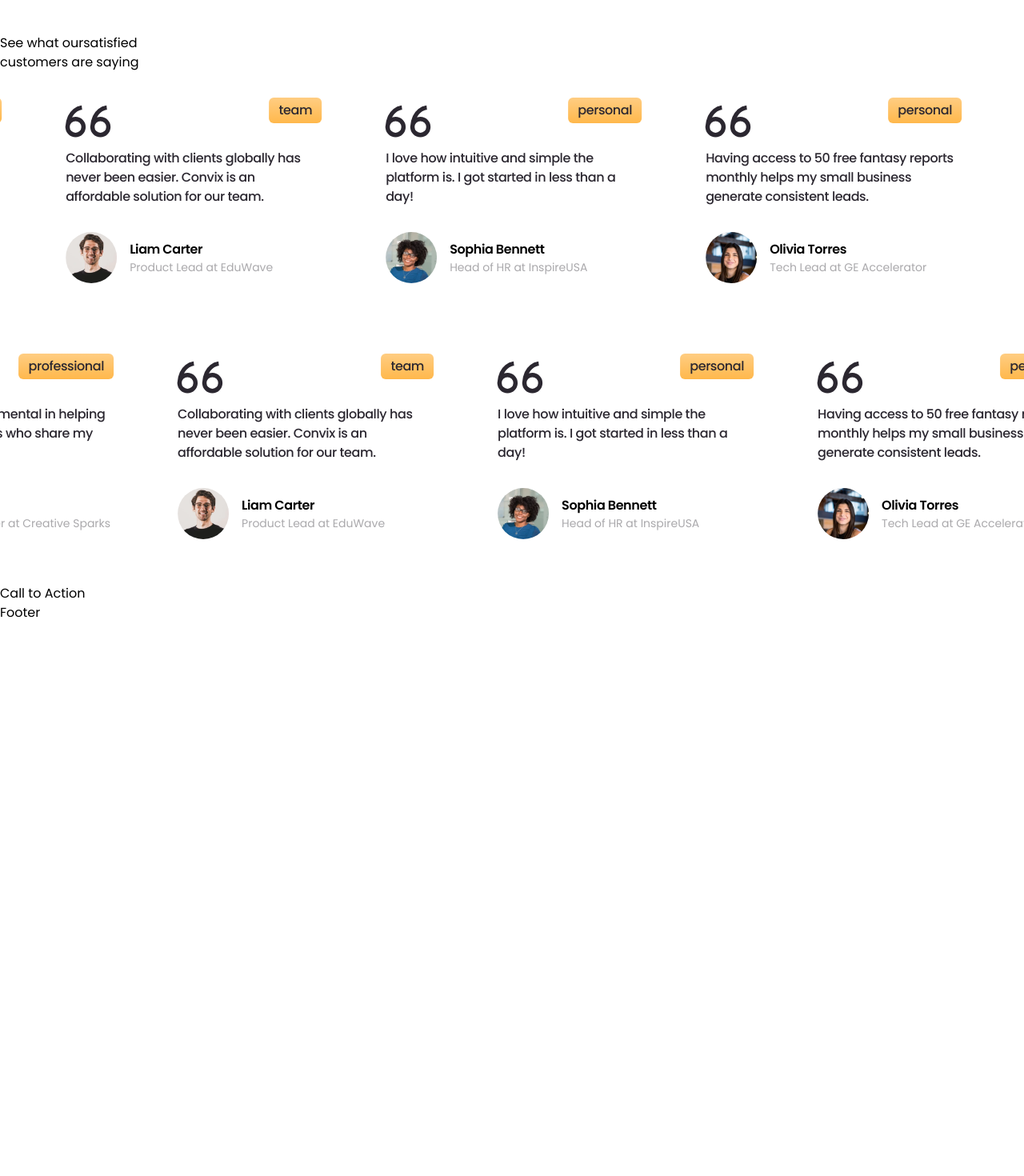
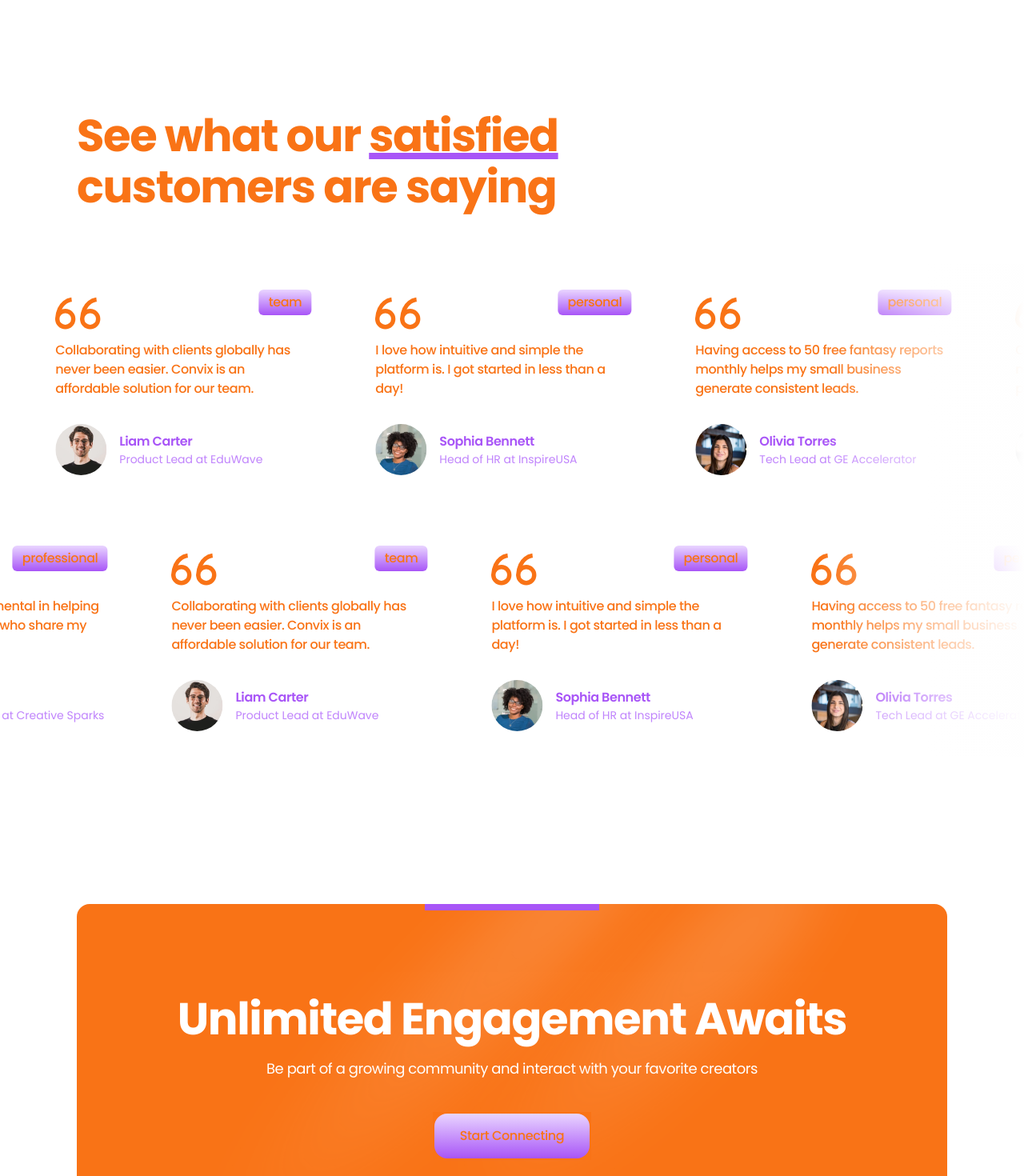
Before and after one commit to SANAPARVEEN-cmd/Convix-Saas-landing-page, a React (Vite) app: page / in a window 1280 px wide. Shown: the part 4120-5590 px from the top of the page at 80% size. Before the commit the page ends 4898 px from the top, so only its background shows below. Built offline with nearby package versions, Linux system fonts and the light colour scheme; a web font is replaced by a local one.

Commit message:
feat: complete testimonial section and add CTA with improved UI

```diff
--- a/src/sections/CTA.jsx
+++ b/src/sections/CTA.jsx
@@ -1,7 +1,25 @@
 export default function CTA() {
   return (
-    <section>
-      Call to Action
+    <section className="m-auto  px-24 max-w-[90rem] py-16">
+      <div className="relative flex flex-col items-center bg-orange-500 px-8 py-28 rounded-2xl overflow-hidden">
+
+
+      <div className="absolute top-0 z-10 h-2 w-1/5 bg-purple-500"/>
+
+      <div className="absolute left-[4%] h-28 w-[50rem] -rotate-45 rounded-[50%] bg-gradient-to-l from-white to-transparent opacity-20 blur-2xl "/>
+      <div className="visible absolute  left-[35%] h-28 w-[40rem] -rotate-45 rounded-[50%] bg-gradient-to-l from-white to-transparent opacity-20 blur-2xl "/>
+        <h3 className="mb-4 font-bold text-[3.5rem]/[4rem] text-center text-white tracking-tight">Unlimited Engagement Awaits</h3>
+        <p className="pb-10 text-center text-lg text-white tracking-tight">
+          Be part of a growing community and interact with your favorite
+          creators
+        </p>
+        <div className="z-10 bg-gradient-to-b from-orange-500 to-orange-500 p-[.125rem]">
+        <button className="rounded-2xl bg-gradient-to-t from-purple-500 to-purple-200 px-8 py-4 font-medium tracking-tight text-orange-500 transition-all duration-200 hover:text-white hover:drop-shadow-[0_0px_35px_rgba(255,184,76,0.2)] ">
+          Start Connecting
+        </button>
+      </div>
+      </div>
+
     </section>
-  )
+  );
 }
--- a/src/sections/Testimonial/Testimonial.jsx
+++ b/src/sections/Testimonial/Testimonial.jsx
@@ -4,16 +4,16 @@ export default function Testimonial({testimonial}) {
     <figure className="inline-block bg-white-sha mr-4 px-8 py-8 rounded-2xl w-96">
       <blockquote className="text-wrap">
         <div className="flex justify-between items-start mb-2 ">
-          < TfiQuoteLeft className="w-14 h-14 text-primary-500 overflow-visible stroke-[.04rem]"/>
-          <p className="bg-gradient-to-t from-accent-500 to-accent-200 px-3 py-1 rounded-md font-medium text-primary-500 text-small tracking-tight ">{testimonial.program}</p>
+          < TfiQuoteLeft className="w-14 h-14 text-orange-500 overflow-visible stroke-[.04rem]"/>
+          <p className="bg-gradient-to-t from-purple-500 to-purple-200 px-3 py-1 rounded-md font-medium text-orange-500 text-small tracking-tight ">{testimonial.program}</p>
         </div>
-        <p className="mb-8 font-medium text-primary-500 tracking-tight">{testimonial.description}</p>
+        <p className="mb-8 font-medium text-orange-500 tracking-tight">{testimonial.description}</p>
 
         <div className="flex items-center gap-x-4 ">
           <img src= {testimonial.image} alt = {testimonial.name} className="rounded-full h-16 w-16 "/>
           <div>
-            <cite className="font-semibold not-italic tracking-tight">{testimonial.name}</cite>
-            <p className="text-sm text-primary-50">{testimonial.title}</p>
+            <cite className="font-semibold not-italic tracking-tight text-purple-500">{testimonial.name}</cite>
+            <p className="text-sm text-purple-400">{testimonial.title}</p>
           </div>
         </div>
       </blockquote>
--- a/src/sections/Testimonial/Testimonials.jsx
+++ b/src/sections/Testimonial/Testimonials.jsx
@@ -2,14 +2,17 @@ import { testimonials } from "../../utils/constants";
 import Testimonial from "./Testimonial";
 export default function Testimonials() {
   return (
-    <section>
-      <h2>
-        See what our
-        <span>satisfied</span>
-        <br />
+    <section className="m-auto max-w-[90rem] py-24 ">
+      <h2 className="px-24 pb-16 text-[3.5rem]/[4rem] font-bold tracking-tight text-orange-500">
+        See what our  {" "}<span className="underline  decoration-purple-500 decoration-8 underline-offset-2">satisfied</span>
+        <br className="block " />
         customers are saying
       </h2>
       <div className="relative ">
+       <div className="absolute left-0 top-0 z-10 h-full w-64 bg-gradient-to-r   from-white-to-transparent"/>
+       <div className="absolute right-0 top-0 z-10 h-full w-64 bg-gradient-to-l from-white to-transparent"/>
+
+
         <div className="mb-6 overflow-hidden whitespace-nowrap bg-white ">
           <div className="inline-block animate-translate-x-reverse">
             {testimonials.slice(0,4).map((testimonial) => (
```
